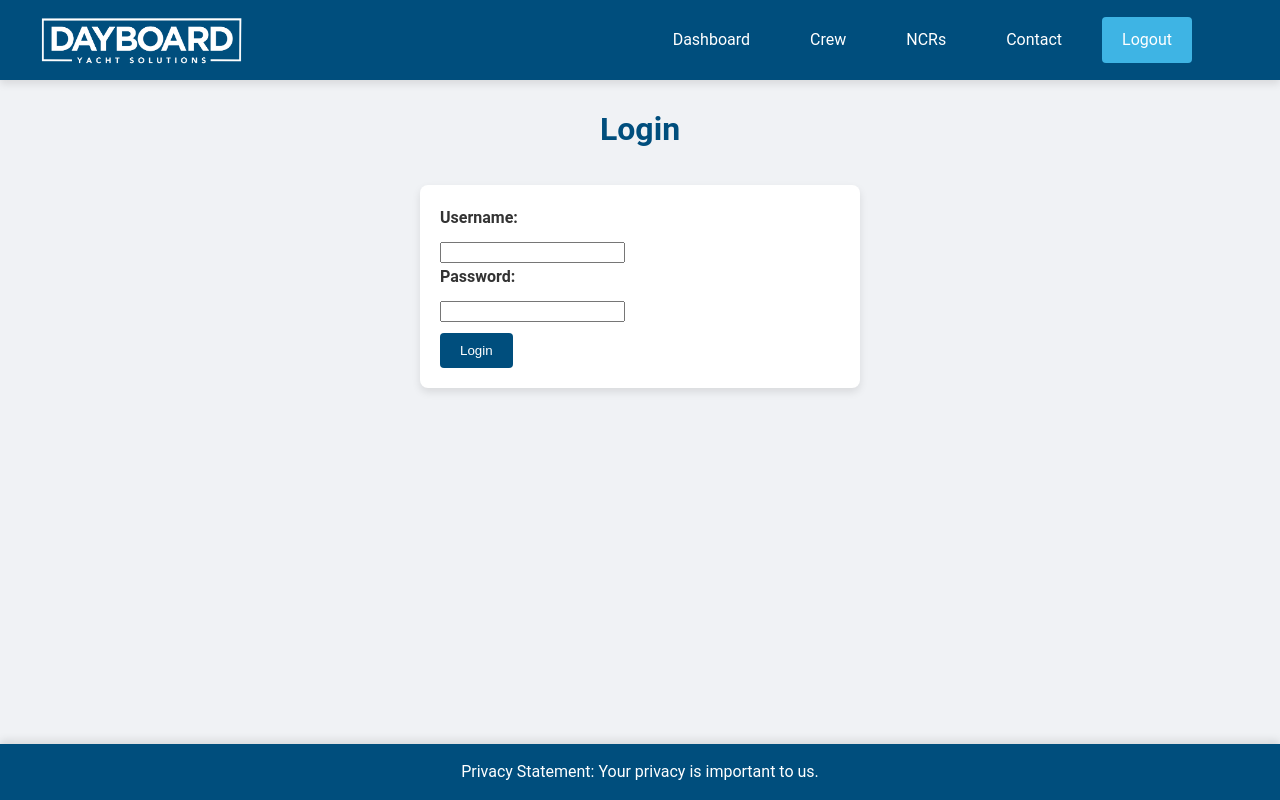
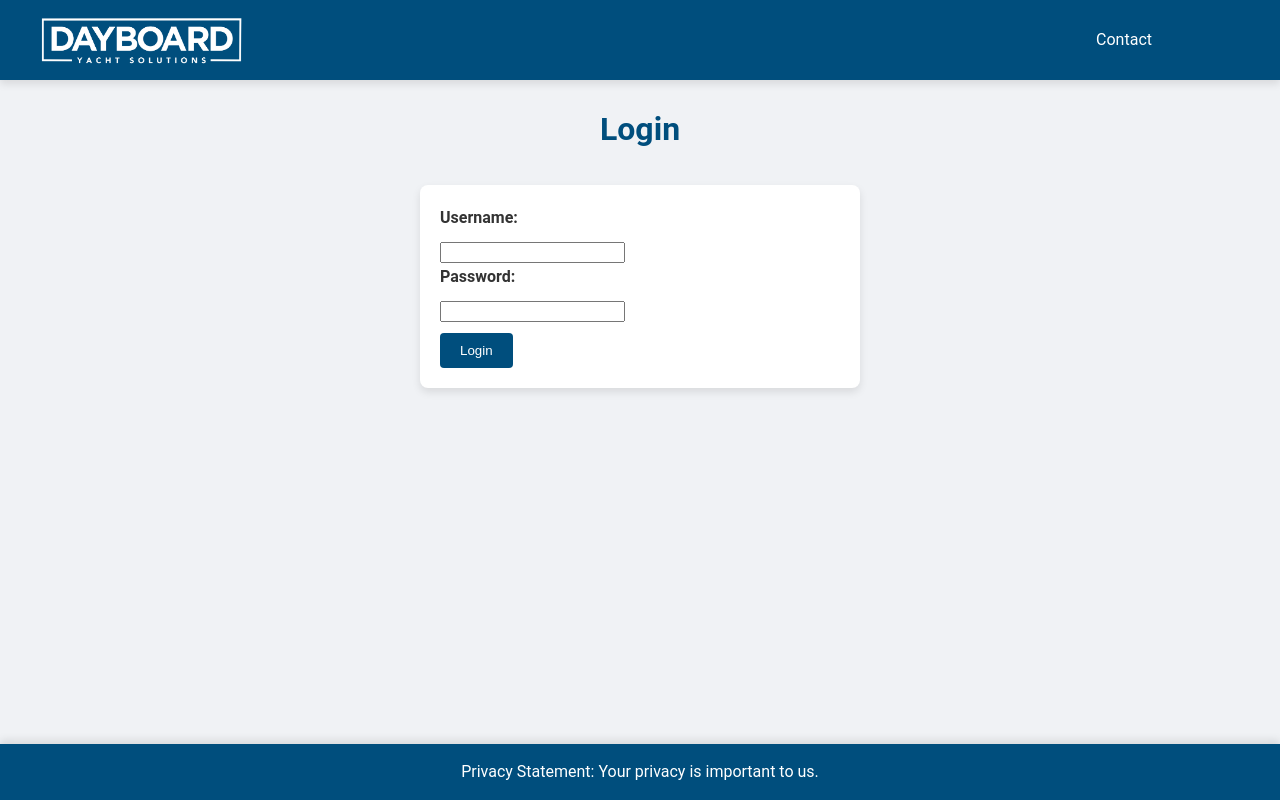
Before and after one commit to willnockology/dayboard_hub_new, a React (Create React App) app in the folder frontend/: page / in a window 1280 px wide. Built offline with nearby package versions, Linux system fonts and the light colour scheme.

Commit message:
hide dashboard for user not logged in

```diff
--- a/frontend/src/components/NavbarComponent.js
+++ b/frontend/src/components/NavbarComponent.js
@@ -10,6 +10,7 @@ const NavbarComponent = ({ setToken }) => {
   const [dropdownOpen, setDropdownOpen] = useState(false);
   const history = useHistory();
   const location = useLocation();
+  const isUserLoggedIn = !!localStorage.getItem('authToken');
 
   const toggleMenu = () => {
     setIsOpen(!isOpen);
@@ -41,13 +42,16 @@ const NavbarComponent = ({ setToken }) => {
             <img src={logoSrc} alt="Logo" className="navbar-logo-image" />
           </Link>
         </div>
-        <button className="navbar-toggle" onClick={toggleMenu}>
+        <button className="navbar-toggle"
+                onClick={toggleMenu}>
           <span className="navbar-toggle-icon"></span>
           <span className="navbar-toggle-icon"></span>
           <span className="navbar-toggle-icon"></span>
         </button>
+
         <div className={`navbar-menu ${isOpen ? 'is-active' : ''}`}>
           <ul>
+          {isUserLoggedIn && (
             <li>
               <Link
                 to="/dashboard"
@@ -56,6 +60,8 @@ const NavbarComponent = ({ setToken }) => {
                 Dashboard
               </Link>
             </li>
+          )}
+          {isUserLoggedIn && (
             <li>
               <Link
                 to="/crew"
@@ -64,6 +70,8 @@ const NavbarComponent = ({ setToken }) => {
                 Crew
               </Link>
             </li>
+          )}
+            {isUserLoggedIn && (
             <li>
               <Link
                 to="/ncrs"
@@ -72,6 +80,7 @@ const NavbarComponent = ({ setToken }) => {
                 NCRs
               </Link>
             </li>
+            )}
             <li>
               <Link
                 to="/contact"
@@ -80,7 +89,7 @@ const NavbarComponent = ({ setToken }) => {
                 Contact
               </Link>
             </li>
-            {user && user.role === 'Superuser' && (
+            {user && user.role === 'Superuser' && isUserLoggedIn &&  (
               <li
                 className="navbar-dropdown"
                 onMouseLeave={closeDropdown}
@@ -110,11 +119,19 @@ const NavbarComponent = ({ setToken }) => {
               </li>
             )}
             <li>
-              <button onClick={handleLogout} className="navbar-button logout-button">Logout</button>
+            {isUserLoggedIn && (
+              <button
+                onClick={handleLogout}
+                className="navbar-button logout-button">
+                Logout
+              </button>
+            )}
             </li>
+
           </ul>
         </div>
-      </div>
+
+     </div>
     </nav>
   );
 };
```
